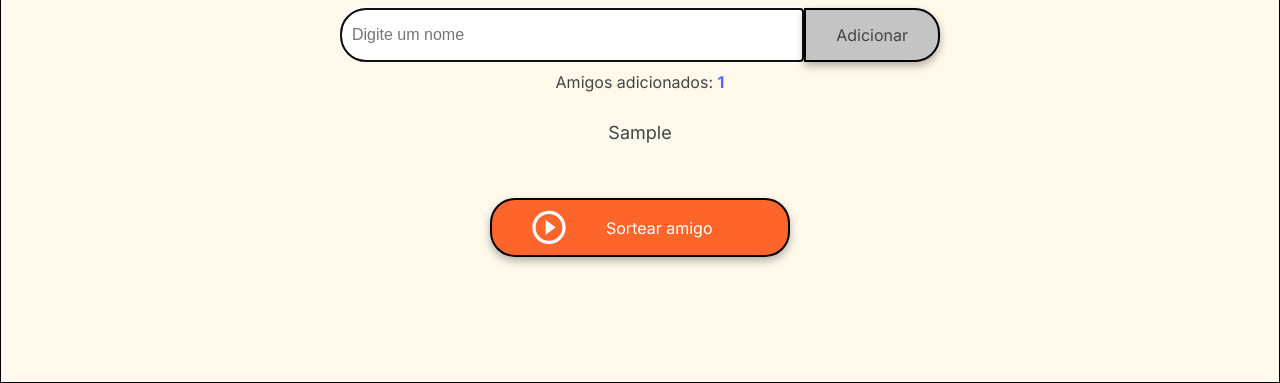
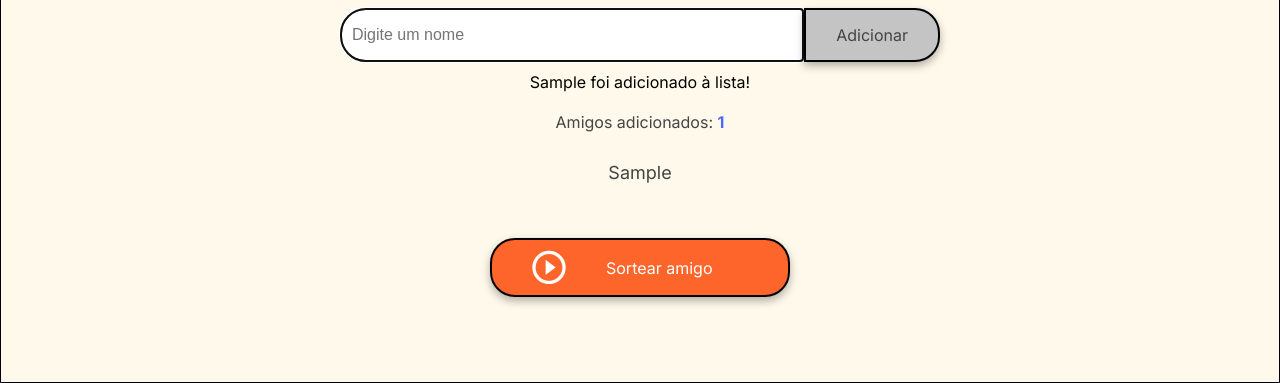
Before and after one commit to Clepf/challenge-amigo-secreto_pt-main, a plain HTML site: page index.html in a window 1280 px wide. Both pictures are taken after typing "Sample" into the empty fields and a click on the button "Adicionar". Shown: the part 417-800 px from the top of the page. Drawn offline with Linux system fonts and the light colour scheme.

Commit message:
adiciona mensagem de confirmação ao adicionar amigo na lista

```diff
--- a/app.js
+++ b/app.js
@@ -13,6 +13,13 @@ function adicionarAmigo() {
     amigos.push(nomeAmigo);
     inputAmigo.value = '';
     atualizarListaAmigos();
+
+    // Exibe confirmação temporária
+    const mensagem = document.getElementById('mensagem');
+    if (mensagem) {
+        mensagem.textContent = `${nomeAmigo} foi adicionado à lista!`;
+        setTimeout(() => mensagem.textContent = '', 3000);
+    }
 
     // Devolve o foco para o campo de entrada
     inputAmigo.focus();
--- a/index.html
+++ b/index.html
@@ -24,6 +24,9 @@
                 <button class="button-add" onclick="adicionarAmigo()">Adicionar</button>
             </div>
 
+            <!-- Área de mensagens de feedback -->
+            <div id="mensagem" class="mensagem"></div>
+
             <!-- Contador de amigos -->
             <div class="contador-container">
                 Amigos adicionados: <span id="contador">0</span>
--- a/style.css
+++ b/style.css
@@ -161,6 +161,17 @@ ul {
     background-color: var(--color-button-hover);
 }
 
+/* Área de mensagens */
+.mensagem {
+    color: var(--color-success);
+    height: 20px;
+    margin: 10px 0;
+    font-family: "Inter", sans-serif;
+    font-size: 16px;
+    text-align: center;
+    min-height: 20px;
+}
+
 /* Contador de amigos */
 .contador-container {
     color: var(--color-text);
```
